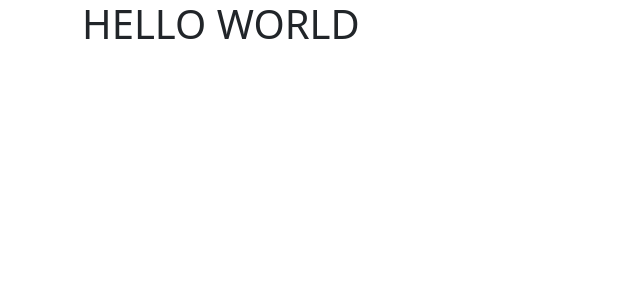
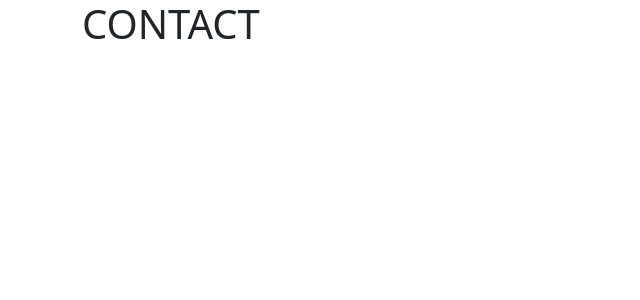
Before and after one commit to jsong73/js-portfolio, a React (Create React App) app: page /contact in a window 1280 px wide. Shown: the top 300 px of the page, without its empty margins (0-640 px from the left). Built offline with nearby package versions, Linux system fonts and the light colour scheme; the HTML template or start-up script is replaced by a standard one.

Commit message:
working on react router

```diff
--- a/src/components/PortfolioContainer.js
+++ b/src/components/PortfolioContainer.js
@@ -1,9 +1,13 @@
 import React from "react";
+import { Route, Routes } from "react-router-dom"
+import Home from "./pages/Home"
+import Contact from "./pages/Contact"
 
-export default function PortfolioContainer() {
-    const message = "HELLO WORLD";
+export default function PortfolioContainer(){
     return (
-    <div className="container">
-        <h1> {message} </h1>
-    </div>
-)}
+    <Routes>
+        <Route path="/" element = {<Home />} />
+        <Route path="/contact" element = {<Contact />} />
+    </Routes>
+
+    )};
--- /dev/null
+++ b/src/components/pages/Contact.js
@@ -0,0 +1,9 @@
+import React from "react";
+
+export default function Contact() {
+    const message = "CONTACT";
+    return (
+    <div className="container">
+        <h1> {message} </h1>
+    </div>
+)}
--- /dev/null
+++ b/src/components/pages/Home.js
@@ -0,0 +1,9 @@
+import React from "react";
+
+export default function Home() {
+    const message = "HELLO WORLD";
+    return (
+    <div className="container">
+        <h1> {message} </h1>
+    </div>
+)}
--- a/src/index.css
+++ b/src/index.css
@@ -1,4 +1,4 @@
-body {
+/* body {
   margin: 0;
   font-family: -apple-system, BlinkMacSystemFont, 'Segoe UI', 'Roboto', 'Oxygen',
     'Ubuntu', 'Cantarell', 'Fira Sans', 'Droid Sans', 'Helvetica Neue',
@@ -8,4 +8,4 @@
 code {
   font-family: source-code-pro, Menlo, Monaco, Consolas, 'Courier New',
     monospace;
-}
+} */
--- a/src/index.js
+++ b/src/index.js
@@ -3,7 +3,14 @@
 import App from './App';
 import './index.css';
 import "bootstrap/dist/css/bootstrap.min.css";
+import { BrowserRouter } from 'react-router-dom';
 
 
 const root = ReactDOM.createRoot(document.getElementById('root'));
-root.render(<App/>);
+root.render(
+<React.StrictMode>
+    <BrowserRouter>
+        <App/>
+    </BrowserRouter>
+</React.StrictMode>
+);
```
